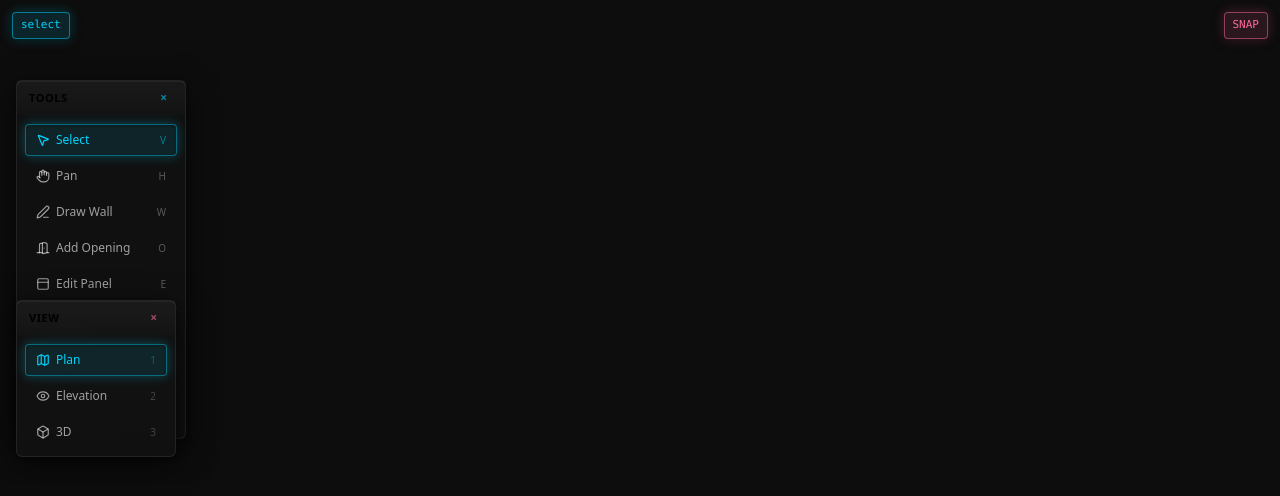
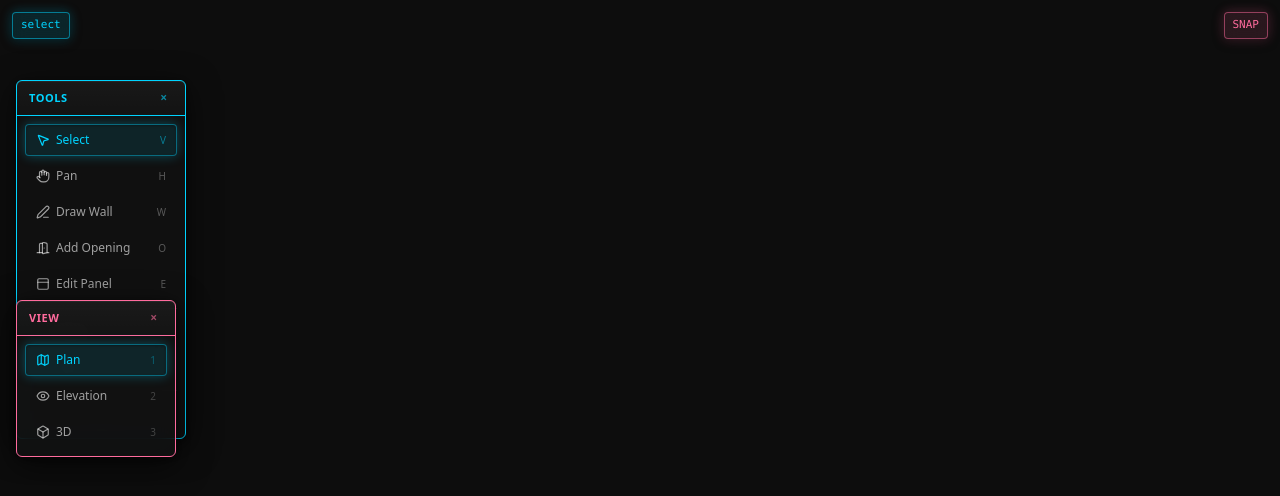
Before and after one commit to dzinesco/farm, a Next.js app in the folder apps/web/: page / in a window 1280 px wide. Shown: the top 496 px of the page. Built offline with nearby package versions, Linux system fonts and the light colour scheme.

Commit message:
fix(ui): FloatingPanel accent color border and title-bar styling

```diff
--- a/apps/web/src/app/globals.css
+++ b/apps/web/src/app/globals.css
@@ -48,7 +48,7 @@ body {
   backdrop-filter: blur(12px);
   -webkit-backdrop-filter: blur(12px);
   border-radius: 6px;
-  border: 1px solid var(--glass-border);
+  border: 1px solid var(--accent-color, var(--glass-border));
   box-shadow: var(--shadow-panel-1), var(--shadow-panel-2), var(--shadow-panel-3);
   user-select: none;
   z-index: 100;
@@ -66,12 +66,13 @@ body {
   align-items: center;
   justify-content: space-between;
   padding: 8px 12px;
-  border-bottom: 1px solid rgba(0,0,0,0.3);
+  border-bottom: 1px solid var(--accent-color, rgba(0,0,0,0.3));
   cursor: grab;
   font-size: 11px;
   font-weight: 600;
   letter-spacing: 0.05em;
   text-transform: uppercase;
+  color: var(--accent-color, rgba(255,255,255,0.7));
   background: linear-gradient(180deg, rgba(255,255,255,0.04) 0%, rgba(255,255,255,0.01) 100%);
 }
 
```
